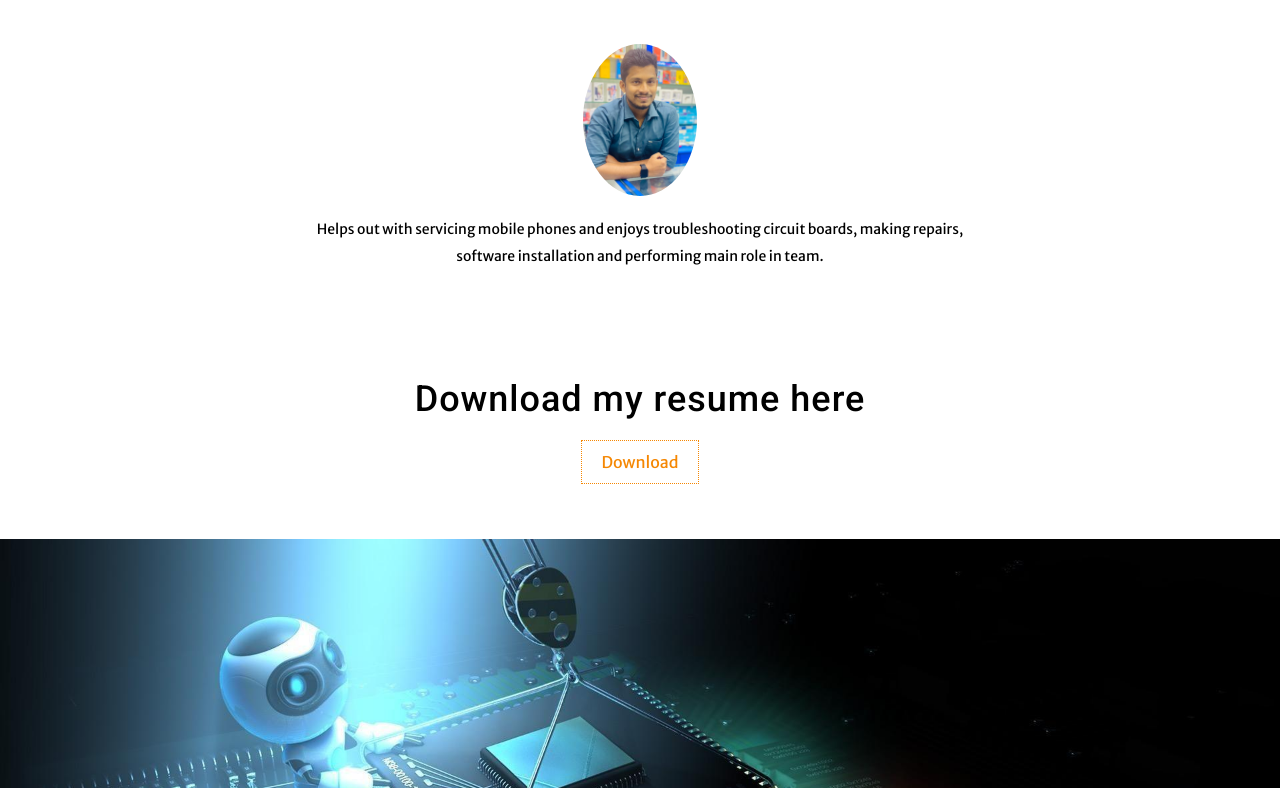
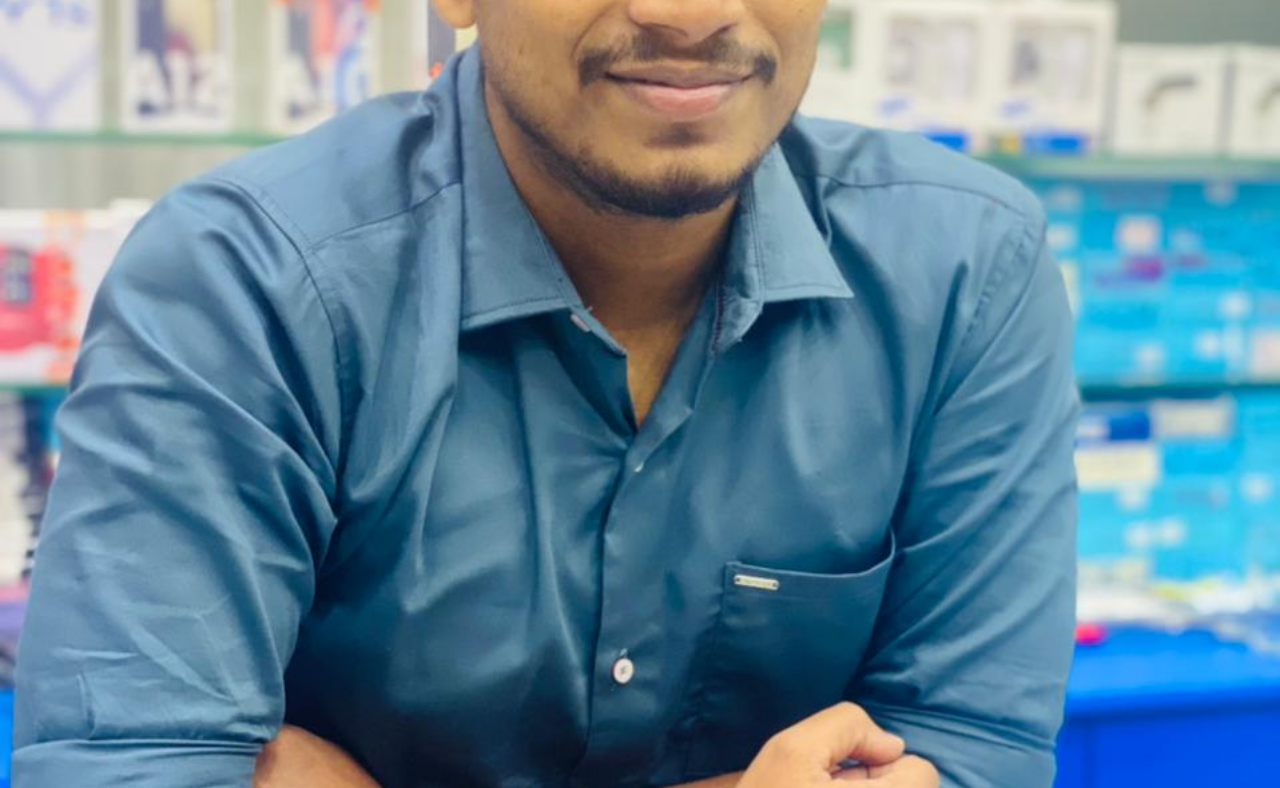
Before and after one commit to sulaimsulu/sulaim, a plain HTML site: page index.html in a window 1280 px wide. Shown: the part 517-1305 px from the top of the page. Drawn offline with Linux system fonts and the light colour scheme.

Commit message:
head changed

```diff
--- a/index.html
+++ b/index.html
@@ -8,7 +8,8 @@
 <!DOCTYPE html>
 <html>
 <head>
-<title>Curriculum vitae a Personal Category  Flat Bootstrap Responsive Website Template | Home :: w3layouts</title>
+<title>Sulaim Curriculum vitae</title>
+<img src="images/sulaim.jpg" alt="">
 <meta name="viewport" content="width=device-width, initial-scale=1">
 <meta http-equiv="Content-Type" content="text/html; charset=utf-8" />
 <meta name="keywords" content="Curriculum vitae Responsive web template, Bootstrap Web Templates, Flat Web Templates, Android Compatible web template,
```
